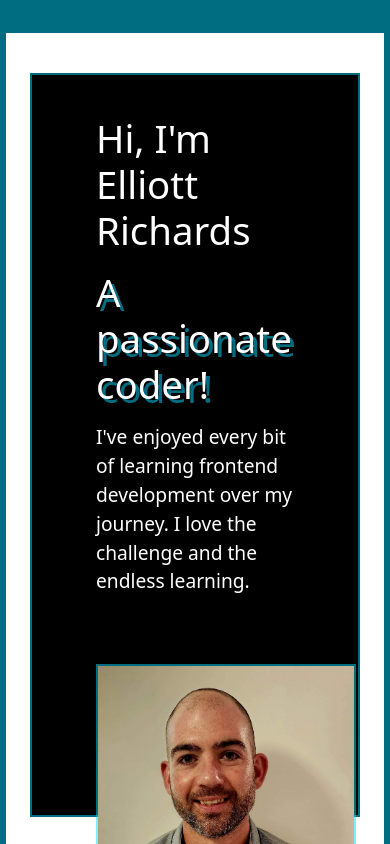
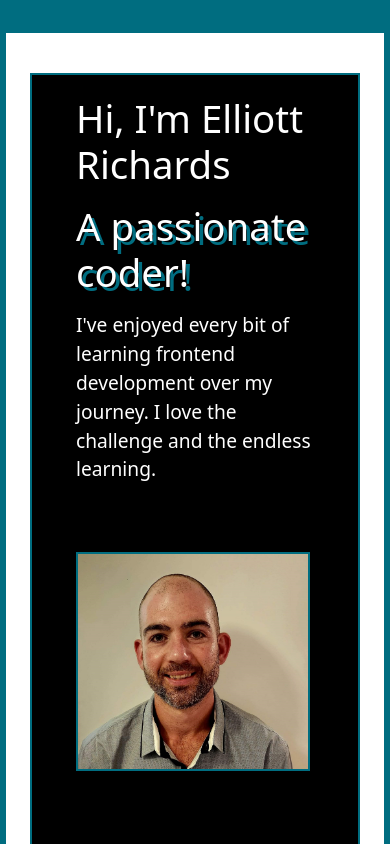
Before and after one commit to Erichards01/Elliott-Richards, a React (Create React App) app: page / in a window 390 px wide. Shown: the top 844 px of the page. Built offline with nearby package versions, Linux system fonts and the light colour scheme.

Commit message:
mobile response image center block

```diff
--- a/src/App.css
+++ b/src/App.css
@@ -115,8 +115,8 @@ nav {
     flex-direction: column;
     margin-right: auto;
     margin-left: auto;
-    height: 350px;
-    padding: inherit;
+    height: 400px;
+
     margin: auto !important;
   }
   .container {
@@ -124,8 +124,12 @@ nav {
   }
   .aboutHeader img {
     max-height: auto;
-    width: 130px !important;
+    width: 140px !important;
     position: absolute !important;
+    display: block !important;
+    margin-left: auto !important;
+    margin-right: auto !important;
+    width: 60% !important;
   }
   .col1 {
     min-width: 100%;
```
